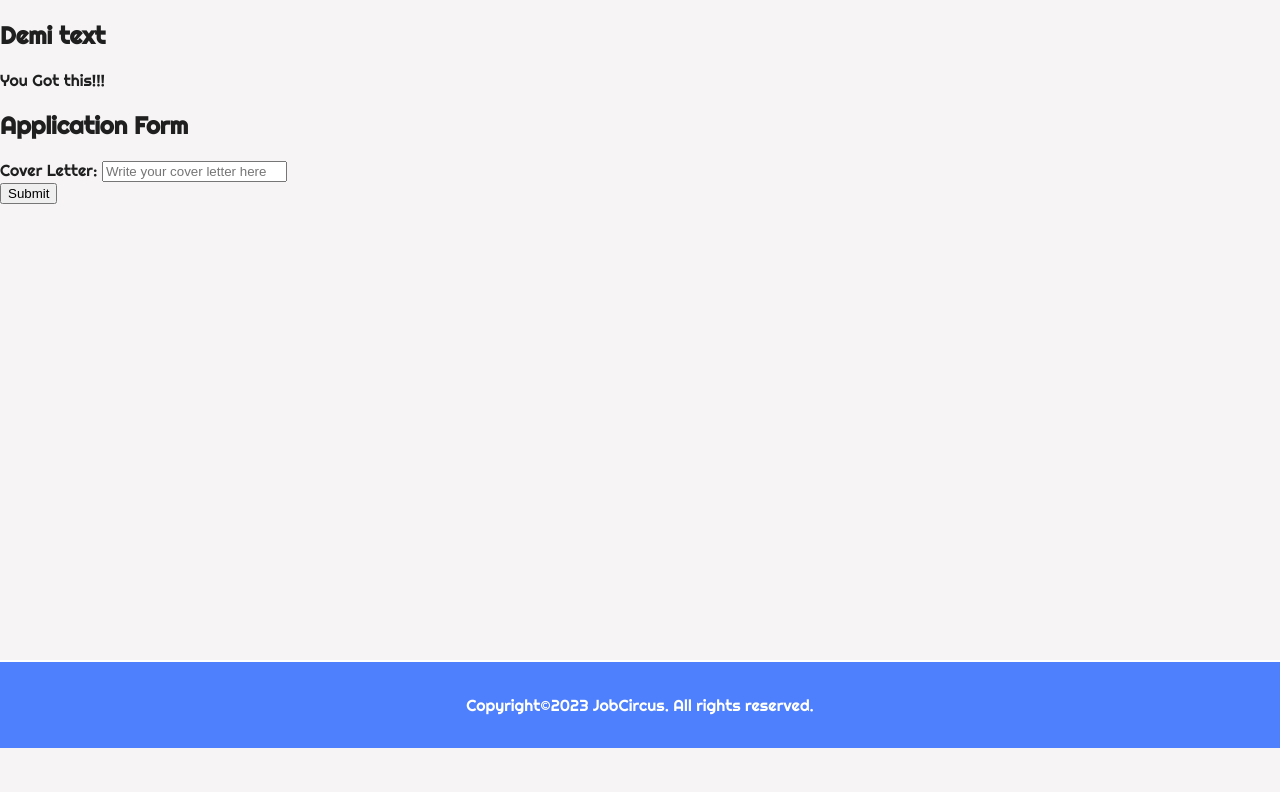
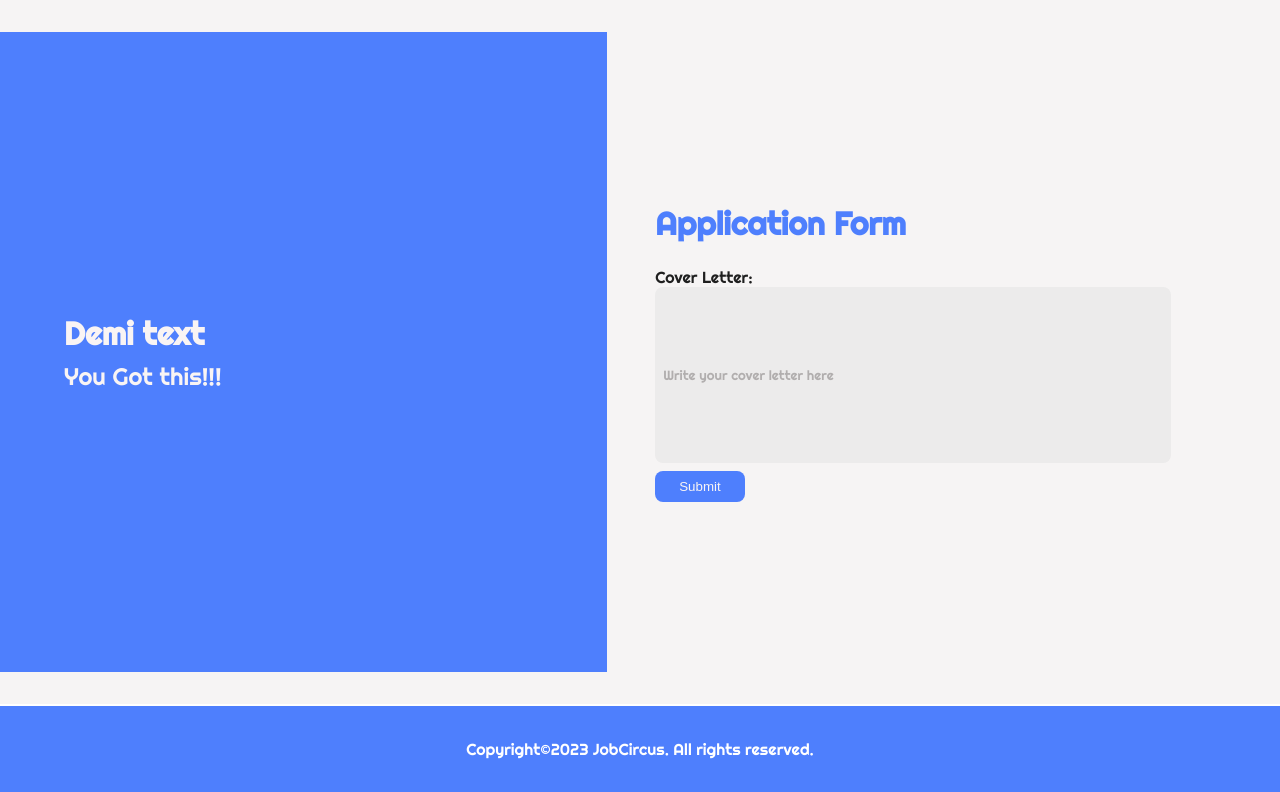
Before and after one commit to Khingz/job_circus, a Flask app: template web_flask/templates/apply.html in a window 1280 px wide. Shown: the part 72-864 px from the top of the page. Before the commit the page ends 820 px from the top, so only its background shows below. Run offline with Flask 3, Linux system fonts and the light colour scheme; the template is opened without the code that fills it: values that come from a table or form of the project are taken from there, others are empty.

Commit message:
adding styles to application

```diff
--- a/web_flask/forms/application.py
+++ b/web_flask/forms/application.py
@@ -7,5 +7,6 @@ from wtforms.validators import InputRequired, Length
 class ApplicationForm(FlaskForm):
     """Class extended from flask wtf for form login"""
     cover_letter = StringField('Cover Letter', validators=[InputRequired(),
-                                                           Length(min=50, max=268)])
+                                                           Length(min=50, max=268)],
+                                                           render_kw={'style': 'height: 10rem; resize: none;'})
     submit = SubmitField('Submit')
--- a/web_flask/static/css/apply.css
+++ b/web_flask/static/css/apply.css
@@ -0,0 +1,119 @@
+@import url('variables.css');
+
+.apply-container {
+    display: flex;
+    justify-content: space-between;
+    width: 100%;
+    min-height: 80vh;
+    margin: 2rem auto 2rem;
+    gap: 3rem;
+}
+
+.container-left {
+    background-color: var(--primary-color);
+    color: var(--white);
+    width: 45%;
+    display: flex;
+    flex-direction: column;
+    justify-content: center;
+    align-items: start;
+    padding: 0 2rem 0 4rem;
+}
+
+.container-left h2 {
+    margin: 0 0 0.5rem 0;
+    font-size: 2rem;
+}
+
+.container-left p {
+    margin: 0;
+    font-size: 1.5rem;
+}
+
+.container-right {
+    width: 55%;
+    display: flex;
+    flex-direction: column;
+    justify-content: center;
+    align-items: start;
+}
+
+.container-right h2 {
+    color: var(--primary-color);
+    text-align: center;
+    font-size: 2rem;
+    margin: 0 0 1.5rem 0;
+}
+
+.container-right form {
+    width: 100%;
+}
+
+.container-right label {
+    display: block;
+}
+
+.container-right .form-group {
+    width: 100%;
+}
+
+.container-right .form-control {
+    min-width: 80%;
+    height: 1.2rem;
+    padding: 0.5rem;
+    border-radius: 0.5rem;
+    background-color: var(--light-grey);
+    border: none;
+    margin-bottom: 0.5rem;
+    color: var(--black);
+    font-family: var(--main-font);
+}
+
+.container-right .form-control::placeholder {
+    font-family: var(--main-font);
+    color: var(--dark-grey);
+}
+
+.container-right .submit {
+    background-color: var(--primary-color);
+    color: var(--white);
+    padding: 0.5rem 1.5rem;
+    border-radius: 0.5rem;
+    border-color: var(--primary-color);
+    cursor: pointer;
+    transition: ease-in-out 0.8s;
+    font-family: sans-serif;
+    border: none;
+}
+
+.container-right .submit:hover {
+    background-color: var(--hover-color);
+}
+
+
+/* Media Query For Smaller Screens */
+@media screen and (max-width: 600px) {
+    .container-left {
+        display: none;
+    }
+
+    .container-right {
+        width: 90%;
+        justify-content: center;
+        align-items: center;
+        margin: 0 auto;
+    }
+
+    .container-right form {
+        width: 90%;
+        margin: 0 auto;
+    }
+
+    .container-right .form-group {
+        width: 100%;
+    }
+
+    .container-right .form-control {
+        width: 90%;
+    }
+}
--- a/web_flask/static/css/postform.css
+++ b/web_flask/static/css/postform.css
@@ -5,11 +5,7 @@
     justify-content: space-between;
     width: 100%;
     min-height: 80vh;
-<<<<<<< HEAD
-    margin: auto;
-=======
     margin: 2rem auto 2rem;
->>>>>>> 5c4369ea20db1d0dde66962c28d634619c354335
     gap: 3rem;
 }
 
```
